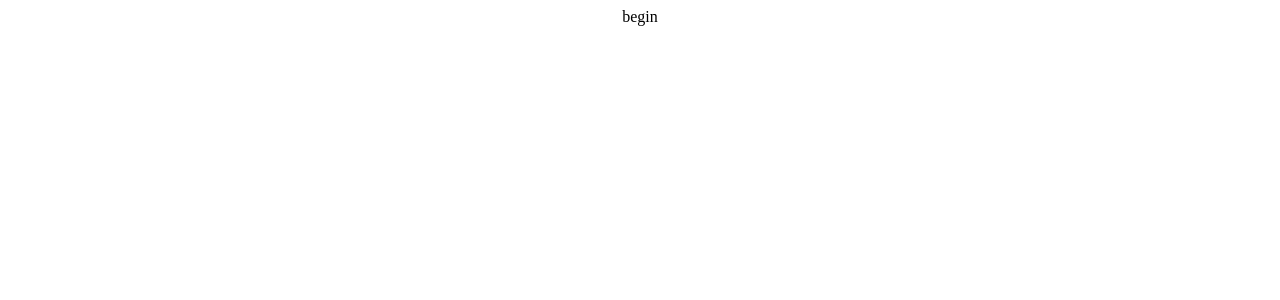
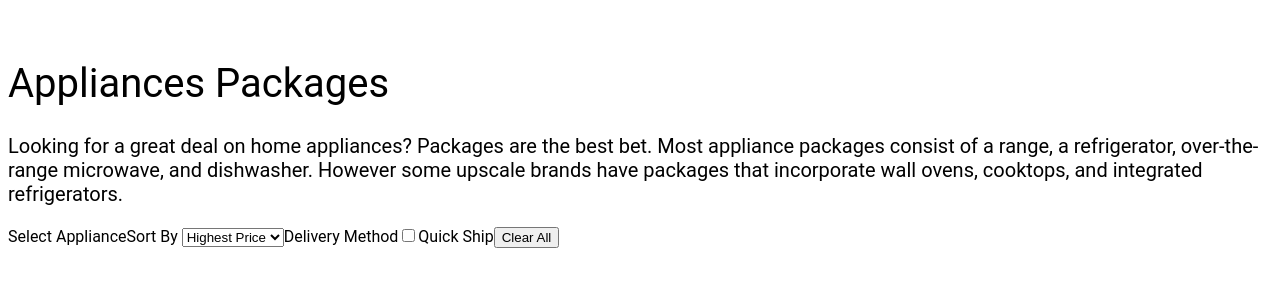
Before and after one commit to slindquist3/aj-madison-test, a React (Create React App) app: page / in a window 1280 px wide. Shown: the top 300 px of the page. Built offline with nearby package versions, Linux system fonts and the light colour scheme.

Commit message:
mock up selection components

```diff
--- a/src/App.js
+++ b/src/App.js
@@ -1,10 +1,13 @@
 import React from 'react';
 import styles from './App.module.scss';
+import Header from './components/Header';
+import Selection from './components/Selection';
 
-function App() {
+const App = () => {
   return (
     <div className={styles.app}>
-      begin
+      <Header />
+      <Selection />
     </div>
   );
 }
--- a/src/App.module.scss
+++ b/src/App.module.scss
@@ -1,3 +1,3 @@
 .app {
-  text-align: center;
+  font-family: Roboto;
 }
--- /dev/null
+++ b/src/components/Header.js
@@ -0,0 +1,13 @@
+import React from 'react';
+import styles from './Header.module.scss';
+
+const Header = () => {
+  return (
+    <div className={styles.container}>
+        <h1 className={styles.header}>Appliances Packages</h1>
+        <p className={styles.subcopy}>Looking for a great deal on home appliances? Packages are the best bet. Most appliance packages consist of a range, a refrigerator, over-the-range microwave, and dishwasher. However some upscale brands have packages that incorporate wall ovens, cooktops, and integrated refrigerators.</p>
+    </div>
+  );
+}
+
+export default Header;
--- /dev/null
+++ b/src/components/Header.module.scss
@@ -0,0 +1,12 @@
+.container {
+    margin-top: 60px;
+}
+
+.header {
+    font-size: 40px;
+    font-weight: normal;
+}
+
+.subcopy {
+    font-size: 20px;
+}
--- /dev/null
+++ b/src/components/Selection.js
@@ -0,0 +1,27 @@
+import React from 'react';
+import styles from './Selection.module.scss';
+
+const Selection = () => {
+  return (
+    <div className={styles.container}>
+
+
+        <label>Select Appliance</label>
+
+        <label>Sort By </label>
+        <select>
+            <option value="highest">Highest Price</option>
+            <option value="lowest">Lowest Price</option>
+        </select>
+
+
+        <label>Delivery Method</label>
+        <input type="checkbox" value="quick ship"></input>
+        <label for="quick ship">Quick Ship</label>
+
+        <button>Clear All</button>
+    </div>
+  );
+}
+
+export default Selection;
```
Also changed, not shown: src/components/Selection.module.scss (added).
